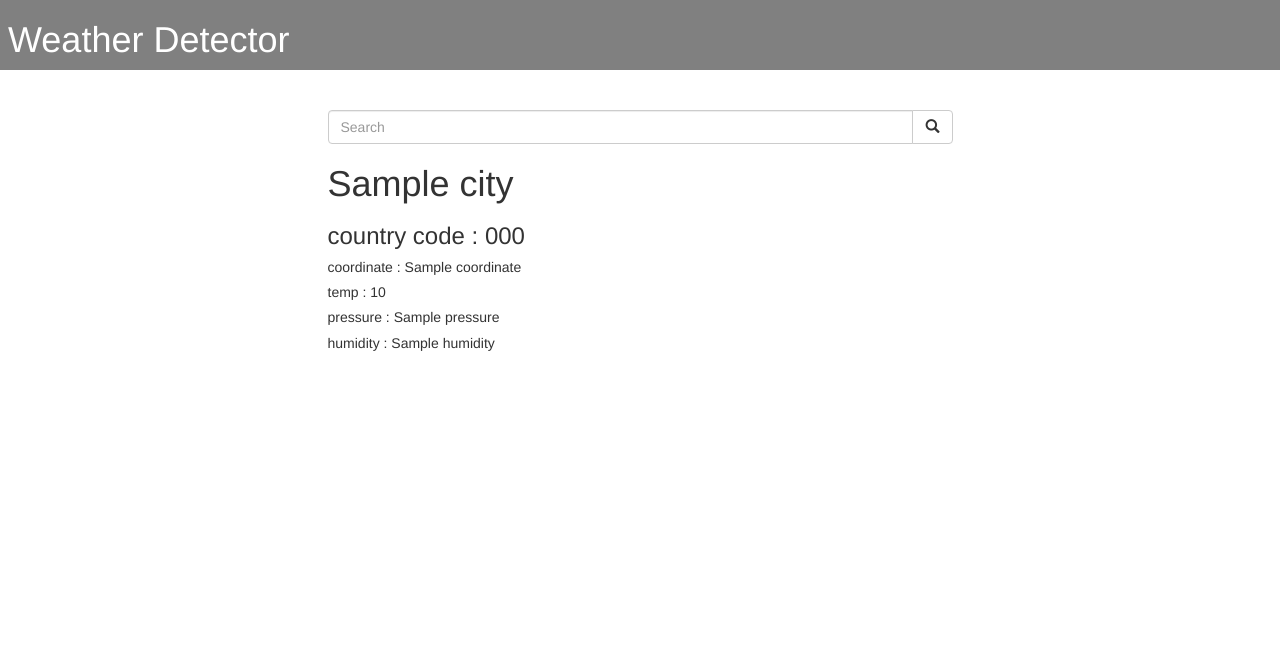
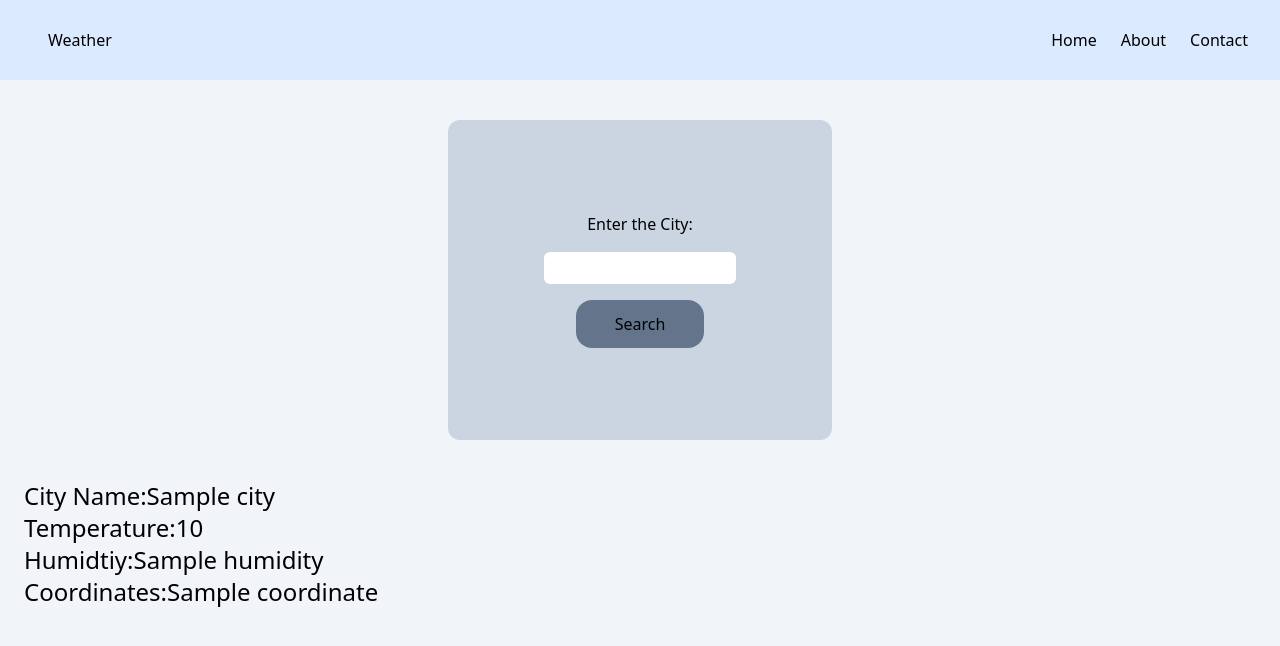
Before and after one commit to Ashirwad247/Django_Prac, a Django app: template weatherdetector/templates/index.html in a window 1280 px wide. Shown: the top 646 px of the page. Run offline with Django 4.2, Linux system fonts and the light colour scheme; the template is opened without the code that fills it: most values are stand-ins (such as "Sample title", 1, 10 or a date in 2020); some libraries are stand-ins or nearby versions.

Commit message:
Second commit

```diff
--- a/weatherdetector/templates/index.html
+++ b/weatherdetector/templates/index.html
@@ -1,50 +1,47 @@
 <!DOCTYPE html>
-<html lang="en" dir="ltr">
+<html lang="en">
+<head>
+    <meta charset="UTF-8">
+    <meta name="viewport" content="width=device-width, initial-scale=1.0">
+    <script src="https://cdn.tailwindcss.com"></script>
 
-<head>
-  <meta charset="utf-8">
-  <title>weather</title>
-  <!-- Latest compiled and minified CSS -->
-  <link rel="stylesheet" href="https://maxcdn.bootstrapcdn.com/bootstrap/3.4.0/css/bootstrap.min.css">
-
-  <!-- jQuery library -->
-  <script src="https://ajax.googleapis.com/ajax/libs/jquery/3.4.1/jquery.min.js"></script>
-
-  <!-- Latest compiled JavaScript -->
-  <script src="https://maxcdn.bootstrapcdn.com/bootstrap/3.4.0/js/bootstrap.min.js"></script>
+    <script></script>
+    <title>Document</title>
 
 </head>
+<body class="bg-slate-100">
+    <div>
+        <nav class="flex items-center  w-full h-20  bg-blue-100">
+             <div class="flex justify-start ml-6 px-6">Weather</div>
+             <div class="flex justify-end mr-8 w-full ">
+                <ul class="flex space-x-6">
+                    <li>Home</li>
+                    <li>About</li>
+                    <li>Contact</li>
+                 </ul>
+             </div>
 
-<body>
-  <nav class="row" style="background: grey; color: white;">
-    <div align="center"><h1 class="col-md-3 text-center">Weather Detector</h1></div>
-  </nav>
-  <br />
-  <br />
-  <center class="row">
-    <form action="" method="post" class="col-md-6 col-md-offset-3">
-      {% csrf_token %}
-      <div class="input-group">
-        <input type="text" class="form-control" name="city" placeholder="Search">
-        <div class="input-group-btn">
-          <button class="btn btn-default" type="submit">
-            <i class="glyphicon glyphicon-search"></i>
-          </button>
-        </div>
-        <form>
-  </center>
-  <div class="row">
-    {% if data.country_code %}
-    <div class="col-md-6 col-md-offset-3">
-      <h1>{{city}}</h1>
-      <h3>country code : {{data.country_code}}</h1>
-        <h5>coordinate : {{data.coordinate}}</h5>
-        <h5>temp : {{data.temp}}</h5>
-        <h5>pressure : {{data.pressure}} </h5>
-        <h5>humidity : {{data.humidity}}</h5>
+        </nav>
     </div>
-    {% endif %}
-  </div>
+
+    <div class="my-10 flex items-center justify-center flex-col h-50  w-full gap-3">
+
+            <form  action="" method="post" class="bg-slate-300  rounded-xl h-80 flex flex-col w-96 items-center justify-center gap-4">
+                {% csrf_token %}
+                <div class="w-full flex justify-center">Enter the City:</div>
+                <input type="text" class="rounded-md h-8 w-1/2" name="city"/>
+                <button class=" px-2 py=4 rounded-2xl bg-slate-500 w-32 h-12" type="submit">Search</button>
+            </form>
+
+    </div>
+
+    <div class="block ml-6 text-2xl">
+        <h1>City Name:{{city}}</h1>
+        <h2>Temperature:{{data.temp}}</h2>
+        <h2>Humidtiy:{{data.humidity}}</h2>
+        <h3>Coordinates:{{data.coordinate}}</h3>
+    </div>
+
+
 </body>
-
 </html>
--- a/weatherdetector/weather/urls.py
+++ b/weatherdetector/weather/urls.py
@@ -2,6 +2,6 @@ from django.urls import path
 from . import views
 
 urlpatterns = [
-    # path('', views.index, name='index')
+    path('', views.index, name='index')
 
 ]
--- a/weatherdetector/weatherdetector/urls.py
+++ b/weatherdetector/weatherdetector/urls.py
@@ -19,5 +19,5 @@ from django.urls import path,include
 
 urlpatterns = [
     path('admin/', admin.site.urls),
-    # path('', include('weather.urls'))
+    path('', include('weather.urls'))
 ]
```
